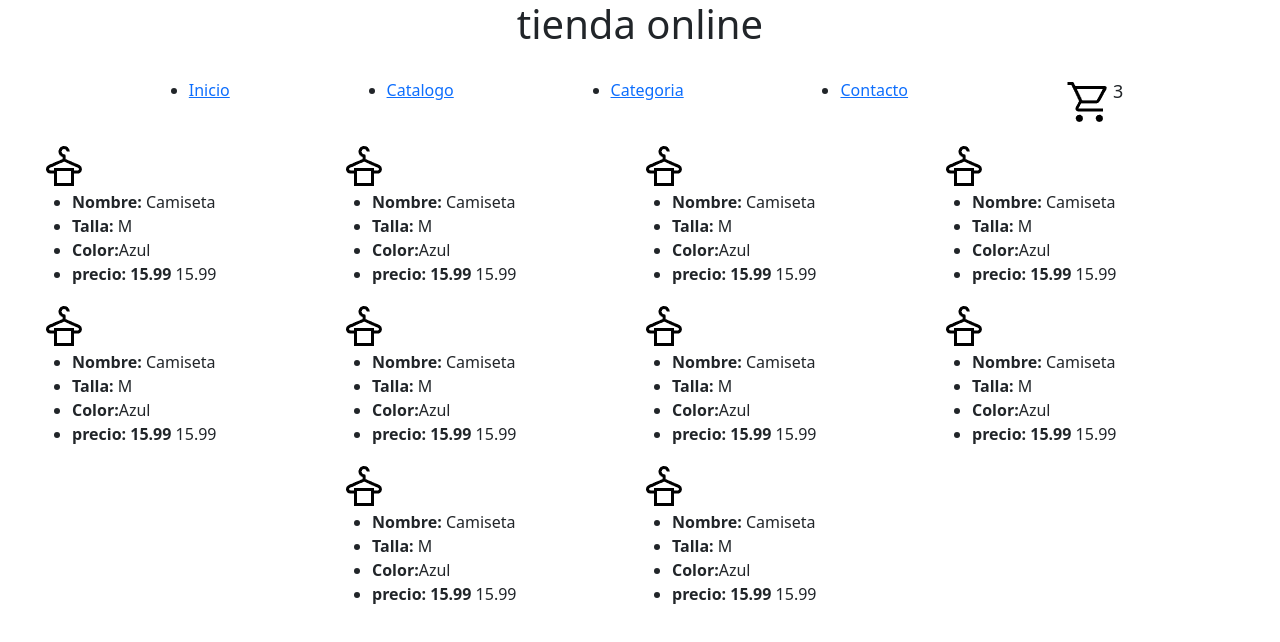
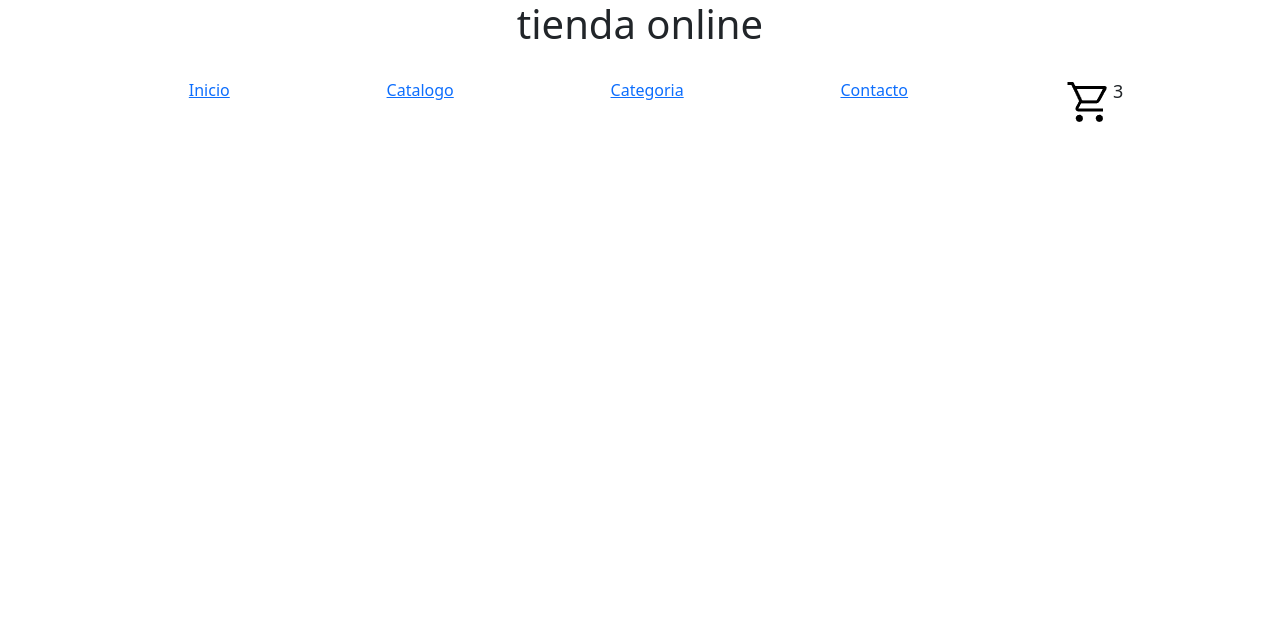
Before and after one commit to MaximilianoGachon/e-comerce, a React (Create React App) app: page /catalogo in a window 1280 px wide. Shown: the top 642 px of the page. Built offline with nearby package versions, Linux system fonts and the light colour scheme.

Commit message:
segunda pre-entrega

```diff
--- a/package.json
+++ b/package.json
@@ -7,8 +7,11 @@
     "@testing-library/react": "^13.4.0",
     "@testing-library/user-event": "^13.5.0",
     "bootstrap": "^5.3.1",
+    "dom": "^0.0.3",
     "react": "^18.2.0",
     "react-dom": "^18.2.0",
+    "react-router": "^6.15.0",
+    "react-router-dom": "^6.15.0",
     "react-scripts": "5.0.1",
     "web-vitals": "^2.1.4"
   },
--- a/src/App.js
+++ b/src/App.js
@@ -1,24 +1,32 @@
 import './App.css';
 import Navbar from "./componentes/navbar"
 import Titulo from "./componentes/title"
-import Prendas from "./componentes/Catalogo"
-
+//import Prendas from "./componentes/Catalogo"
+import { BrowserRouter, routes, route } from "react-router-dom"
+import Inicio from './page/inicio';
+import Catalogo from './page/catalogo';
+import Categoria from './page/categorias';
+import Contacto from './page/contacto';
 
 function App() {
   return (
-    <>
-    <header>
-      <Titulo/>
+    <BrowserRouter>
 
-      <Navbar/>
+        <Titulo />
 
+        <Navbar />
 
-    </header>
+      <main>
+        <routes>
+          <route path='/' element={<Inicio/>}/>
+          <route path='/catalogo' element={<Catalogo/>}/>
+          <route path='/categoria' element={<Categoria/>}/>
+          <route path='/contacto' element={<Contacto/>}/>
+        </routes>
+      </main>
 
-    <main>
-      <Prendas/>
-    </main>
-    </>
+    </BrowserRouter>
+
   );
 }
 
--- a/src/componentes/Catalogo/index.js
+++ b/src/componentes/Catalogo/index.js
@@ -1,6 +1,6 @@
 import "./style.css"
 import imgPrenda from "../Archivos/img"
-import array from "../Catalogo/array"
+//import array from "../Catalogo/array"
 
 const Prendas = () => {
     return (
--- a/src/componentes/navbar/index.js
+++ b/src/componentes/navbar/index.js
@@ -1,23 +1,43 @@
 import "./style.css"
 import ImgCarrito from "../Archivos/img"
+import { Link } from "react-router-dom"
+
+const routes = [
+  {
+    path: "/",
+    text: "Inicio"
+  },
+  {
+    path: "/catalogo",
+    text: "Catalogo"
+  },
+  {
+    path: "/categoria",
+    text: "Categoria"
+  },
+  {
+    path: "/contacto",
+    text: "Contacto"
+  },
+]
 
 const Navbar = () => {
   return (
-    <nav>
+    <header>
+      <nav>
+        <ul className="menu-links">
 
-        <ul className="menu-links">
-          <li><a href="">Inicio</a></li>
-          <li><a href="">Catalogo</a></li>
-          <li><a href="">Categoria</a></li>
-          <li><a href="">Contacto</a></li>
+          {routes.map((route) => (
+            <Link key={route.path}>{route.text}</Link>
+          ))}
+
           <div className="menu-carrito">
-          <img src={ImgCarrito.imgCarrito}/>
-          <p>3</p>
+            <img src={ImgCarrito.imgCarrito} />
+            <p>3</p>
           </div>
         </ul>
-
-
-    </nav>
+      </nav>
+    </header>
   )
 }
 
--- /dev/null
+++ b/src/page/catalogo/index.js
@@ -0,0 +1,9 @@
+
+
+const Catalogo = ()=> {
+    return (
+        <h1> Todos los articulos </h1>
+    )
+}
+
+export default Catalogo
--- /dev/null
+++ b/src/page/categorias/index.js
@@ -0,0 +1,9 @@
+
+
+const Categoria = ()=> {
+    return (
+        <h1> Categorias </h1>
+    )
+}
+
+export default Categoria
--- /dev/null
+++ b/src/page/contacto/index.js
@@ -0,0 +1,9 @@
+
+
+const Contacto = ()=> {
+    return (
+        <h1> Contacto </h1>
+    )
+}
+
+export default Contacto
--- /dev/null
+++ b/src/page/inicio/index.js
@@ -0,0 +1,9 @@
+
+
+const Inicio = ()=> {
+    return (
+        <h1> Articulos relevantes!!! </h1>
+    )
+}
+
+export default Inicio
```
Also changed, not shown: 1 other file (tests, documents, lock files or other folders).
